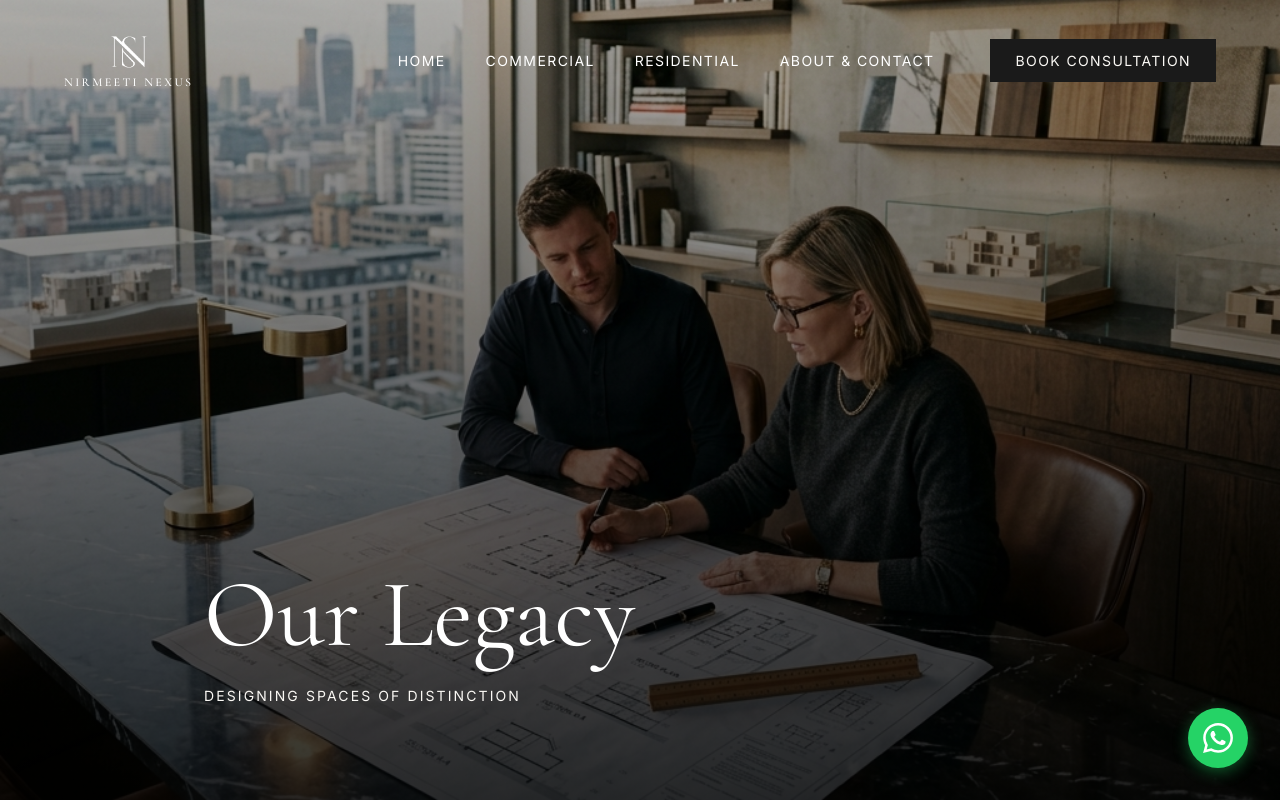
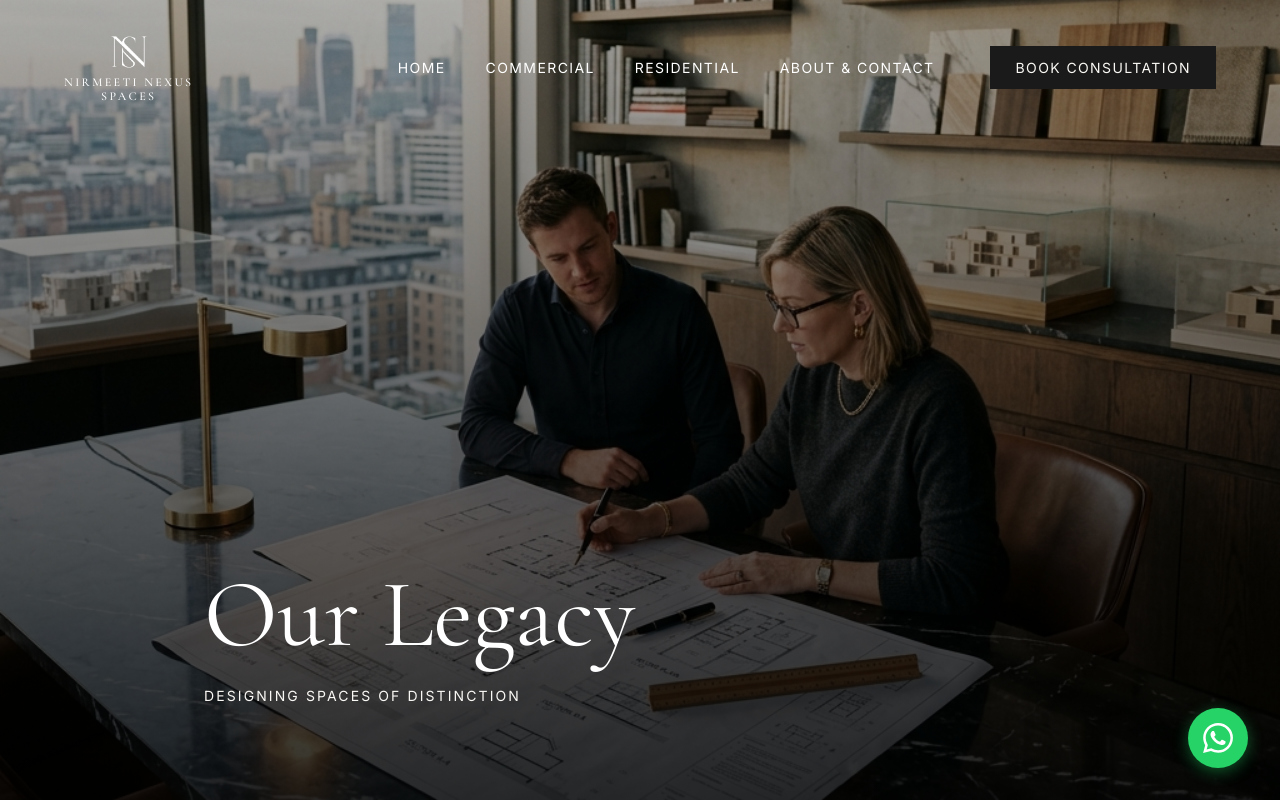
Before and after one commit to nihal7153/nirmeeti_nexus_spaces_llp, a Next.js app: page /about in a window 1280 px wide. Shown: the top 800 px of the page. Built offline with nearby package versions, Linux system fonts and the light colour scheme.

Commit message:
chore: update brand name to Nirmeeti Nexus Spaces and format logo text

```diff
--- a/src/app/about/page.tsx
+++ b/src/app/about/page.tsx
@@ -17,7 +17,7 @@ export default function About() {
         <div className={styles.heroImageContainer}>
           <Image
             src="/assets/about_hero.png"
-            alt="Nirmeeti Nexus Design Studio"
+            alt="Nirmeeti Nexus Spaces Design Studio"
             fill
             className={styles.heroImage}
             priority
--- a/src/app/layout.tsx
+++ b/src/app/layout.tsx
@@ -22,7 +22,7 @@ export const metadata: Metadata = {
         url: 'https://nirmeetinexusspaces.com/assets/home_hero.png',
         width: 1200,
         height: 630,
-        alt: 'Nirmeeti Nexus Luxury Interior Design',
+        alt: 'Nirmeeti Nexus Spaces Luxury Interior Design',
       },
     ],
     locale: 'en_IN',
--- a/src/components/ContactForm.tsx
+++ b/src/components/ContactForm.tsx
@@ -15,7 +15,7 @@ export default function ContactForm() {
     // Web3Forms Access Key
     formData.append("access_key", "4d3adef8-0ad4-4606-8928-68465a662634");
     // Optional: Add a subject to the email
-    formData.append("subject", "New Inquiry from Nirmeeti Nexus Website");
+    formData.append("subject", "New Inquiry from Nirmeeti Nexus Spaces Website");
 
     try {
       const response = await fetch("https://api.web3forms.com/submit", {
--- a/src/components/Footer.tsx
+++ b/src/components/Footer.tsx
@@ -8,8 +8,8 @@ export default function Footer() {
       <div className={`container ${styles.footerGrid}`}>
         <div className={styles.footerBrand}>
           <div className={styles.footerLogoLockup}>
-            <Image src="/assets/logo.png" alt="Nirmeeti Nexus Logo" width={60} height={60} style={{ objectFit: 'contain' }} />
-            <h2 className={styles.footerLogoText}>NIRMEETI NEXUS</h2>
+            <Image src="/assets/logo.png" alt="Nirmeeti Nexus Spaces Logo" width={60} height={60} style={{ objectFit: 'contain' }} />
+            <h2 className={styles.footerLogoText} style={{ textAlign: 'center' }}>NIRMEETI NEXUS<br />SPACES</h2>
           </div>
           <p className="text-body">Thoughtful Designs. Effortless Spaces.</p>
           <div className={styles.contactInfo}>
--- a/src/components/Navbar.tsx
+++ b/src/components/Navbar.tsx
@@ -21,8 +21,8 @@ export default function Navbar() {
     <header className={`${styles.navbar} ${scrolled ? styles.scrolled : ''}`}>
       <div className={`container ${styles.navContainer}`}>
         <Link href="/" className={styles.logoLockup} onClick={() => setMenuOpen(false)}>
-          <Image src="/assets/logo.png" alt="Nirmeeti Nexus Logo" width={40} height={40} style={{ objectFit: 'contain' }} className={styles.logoImage} />
-          <span className={styles.logoText}>NIRMEETI NEXUS</span>
+          <Image src="/assets/logo.png" alt="Nirmeeti Nexus Spaces Logo" width={40} height={40} style={{ objectFit: 'contain' }} className={styles.logoImage} />
+          <span className={styles.logoText} style={{ textAlign: 'center' }}>NIRMEETI NEXUS<br />SPACES</span>
         </Link>
 
         <nav className={`${styles.navLinks} ${menuOpen ? styles.navLinksOpen : ''}`}>
```
